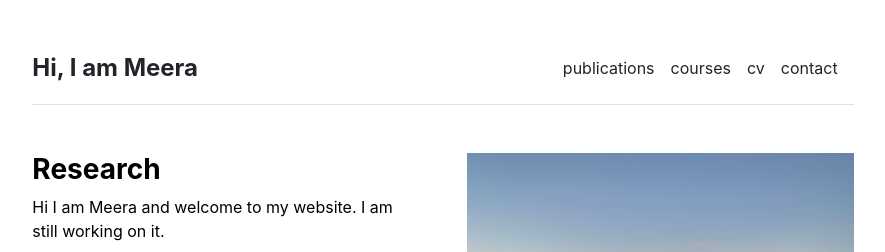
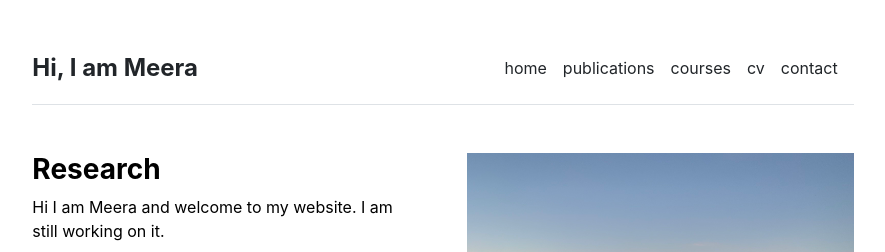
Before and after one commit to astrogirl1/astrogirl1, a Jekyll site: the page built from index.md, in a window 1280 px wide. Shown: the top 252 px of the page, without its empty margins (197-1082 px from the left). Built offline with Jekyll 4.4.1, drawn with Linux system fonts in a browser that asks for light colours.

Commit message:
added home menu

```diff
--- a/_data/settings.yml
+++ b/_data/settings.yml
@@ -1,4 +1,5 @@
 menu:
+- {name: 'home', url: '/index'}
 - {name: 'publications', url: '/publications'}
 - {name: 'courses', url: '/courses'}
 - {name: 'cv', url: '/cv'}
```
